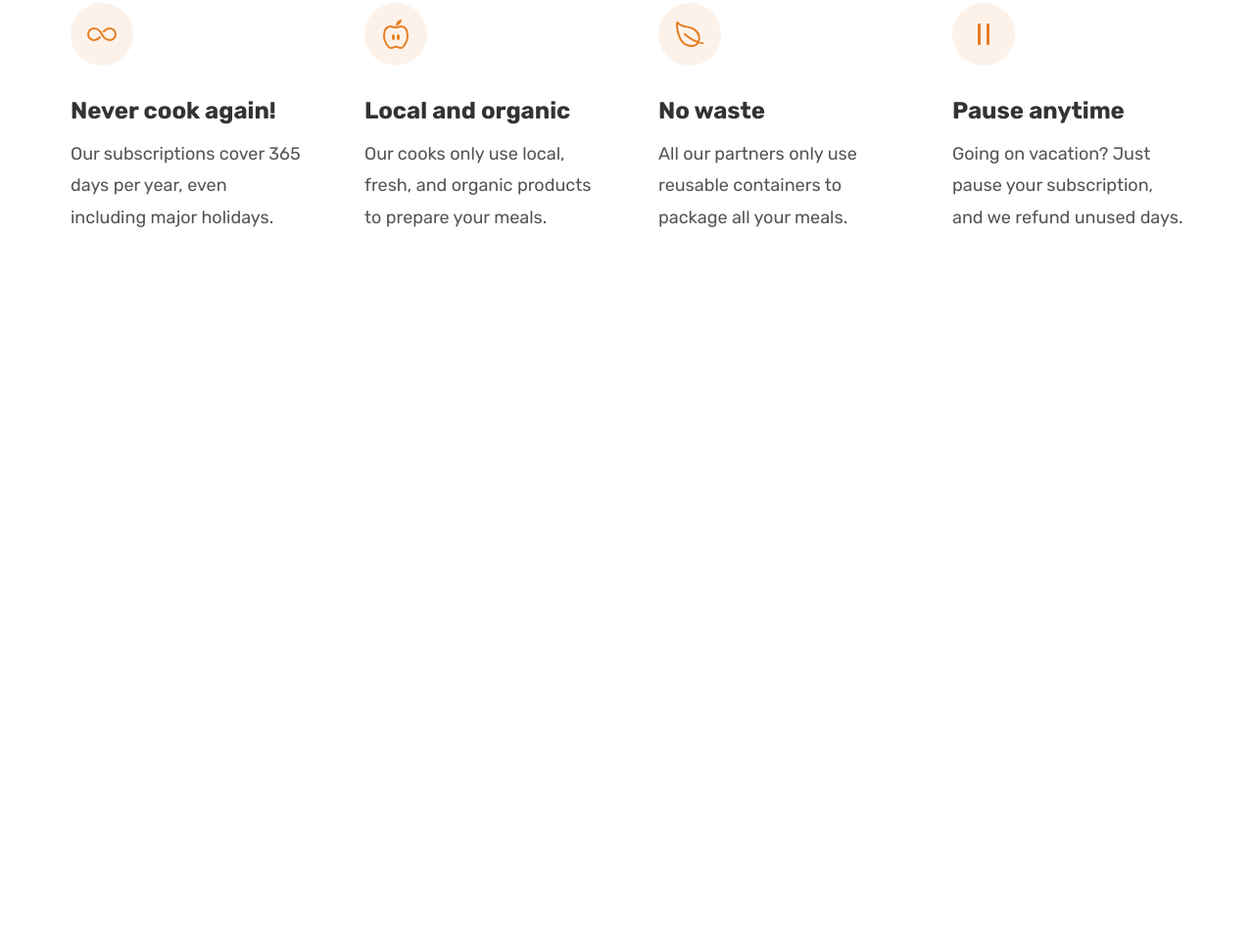
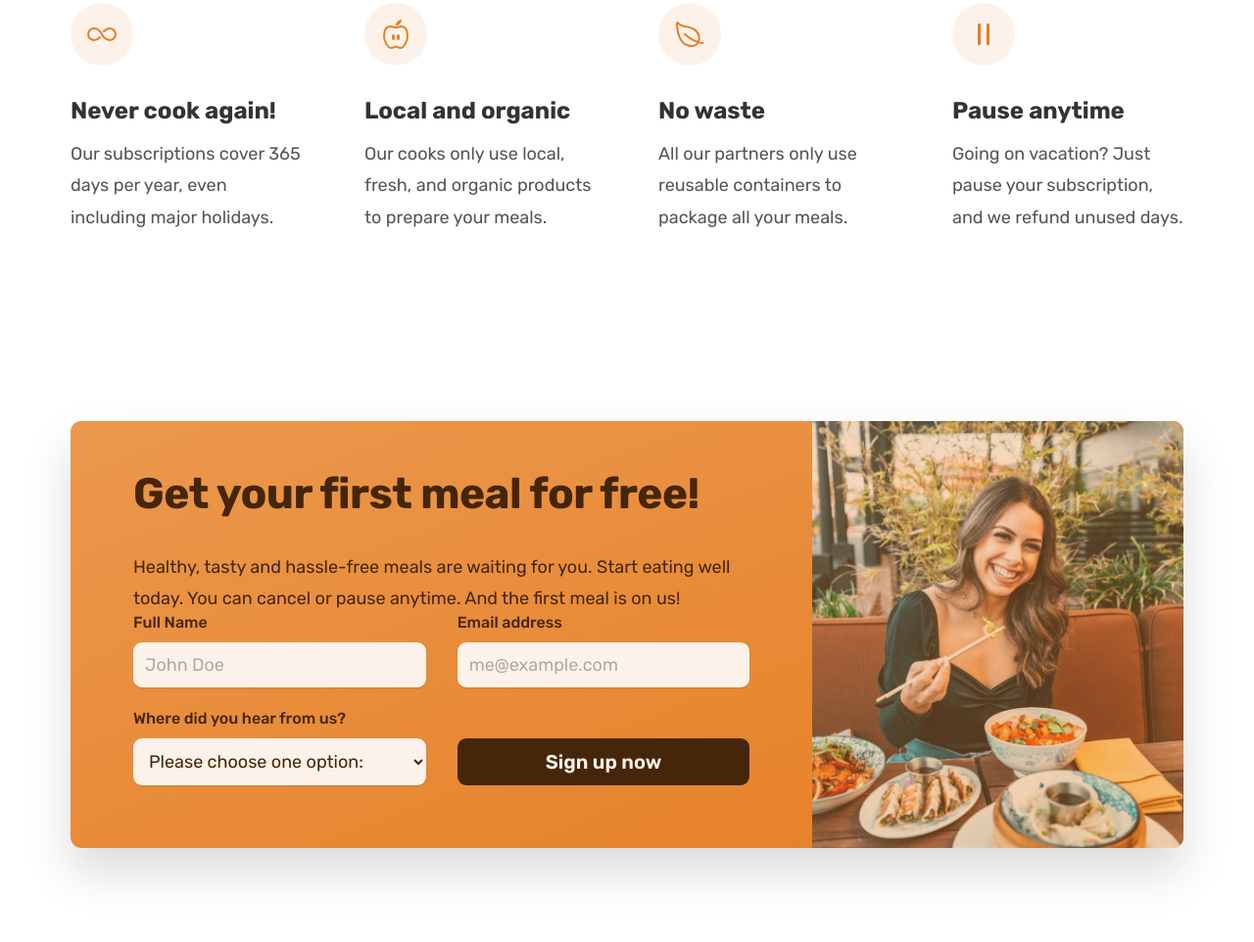
Before and after one commit to snpatel96/Responsive-Food-Website, a website built with Vite: page index.html in a window 1280 px wide. Shown: the part 5654-6616 px from the top of the page at 98% size. Before the commit the page ends 5988 px from the top, so only its background shows below. Built offline with nearby package versions, Linux system fonts and the light colour scheme.

Commit message:
#9 cta - desktop

```diff
--- a/css/general.css
+++ b/css/general.css
@@ -86,6 +86,7 @@ body {
   letter-spacing: 0.75px;
 }
 
+.btn,
 .btn:link,
 .btn:visited {
   display: inline-block;
@@ -94,6 +95,9 @@ body {
   padding: 1.6rem 3.2rem;
   text-decoration: none;
   border-radius: 9px;
+  border: none;
+  cursor: pointer;
+  font-family: inherit;
   transition: all 0.3s;
 }
 
@@ -119,6 +123,18 @@ body {
   background-color: #fef2e9;
 
   box-shadow: inset 0 0 0 3px #fff;
+}
+
+.btn--form {
+  background-color: #45260a;
+  color: #fdf2e9;
+  align-self: end;
+  padding: 1.2rem;
+}
+
+.btn--form:hover {
+  background-color: #fdf2e9;
+  color: #45260a;
 }
 
 .link:link,
@@ -157,6 +173,11 @@ body {
   color: #e67e22;
 }
 
+*:focus {
+  outline: none;
+  box-shadow: 0 0 0 0.8rem rgba(230, 125, 34, 0.5);
+}
+
 /* HELPER CLASSES */
 
 .center-text {
--- a/css/style.css
+++ b/css/style.css
@@ -447,3 +447,82 @@
   font-size: 1.8rem;
   line-height: 1.8;
 }
+
+/*****************/
+/* CTA SECTION */
+
+.section-cta {
+  padding: 9.6rem 0;
+}
+
+.cta {
+  display: grid;
+  grid-template-columns: 2fr 1fr;
+
+  box-shadow: 0 2.4rem 4.8rem rgba(0, 0, 0, 0.15);
+  border-radius: 11px;
+  background-image: linear-gradient(to right bottom, #eb984e, #e67e22);
+  overflow: hidden;
+}
+
+.cta-text-box {
+  padding: 4.8rem 6.4rem 6.4rem 6.4rem;
+  color: #45260a;
+}
+
+.cta .heading-secondary {
+  color: #45260a;
+  margin-bottom: 3.2rem;
+}
+
+.cta-text {
+  font-size: 1.8rem;
+  line-height: 1.8;
+}
+
+.cta-image-box {
+  background-image: linear-gradient(
+      to right bottom,
+      rgba(235, 151, 78, 0.35),
+      rgba(230, 125, 34, 0.35)
+    ),
+    url('../img/eating.jpg');
+  background-size: cover;
+  background-position: center;
+}
+
+.cta-form {
+  display: grid;
+  grid-template-columns: 1fr 1fr;
+  column-gap: 3.2rem;
+  row-gap: 2.4rem;
+}
+
+.cta-form label {
+  display: block;
+  font-size: 1.6rem;
+  font-weight: 500;
+  margin-bottom: 1.2rem;
+}
+
+.cta-form input,
+.cta-form select {
+  width: 100%;
+  padding: 1.2rem;
+  font-size: 1.8rem;
+  font-family: inherit;
+  color: inherit;
+  border: none;
+  background-color: #fdf2e9;
+  border-radius: 9px;
+  box-shadow: 0 1px 2px rgba(0, 0, 0, 0.1);
+}
+
+.cta-form input::placeholder {
+  color: #aaa;
+}
+
+.cta *:focus {
+  outline: none;
+  box-shadow: 0 0 0 0.8rem rgba(253, 242, 233, 0.5);
+}
--- a/index.html
+++ b/index.html
@@ -497,6 +497,61 @@
           </div>
         </div>
       </section>
+
+      <section class="section-cta">
+        <div class="container">
+          <div class="cta">
+            <div class="cta-text-box">
+              <h2 class="heading-secondary">Get your first meal for free!</h2>
+              <p class="cta-text">
+                Healthy, tasty and hassle-free meals are waiting for you. Start
+                eating well today. You can cancel or pause anytime. And the
+                first meal is on us!
+              </p>
+
+              <form class="cta-form" action="#">
+                <div>
+                  <label for="full-name">Full Name</label>
+                  <input
+                    type="text"
+                    id="full-name"
+                    placeholder="John Doe"
+                    required
+                  />
+                </div>
+                <div>
+                  <label for="email">Email address</label>
+                  <input
+                    type="email"
+                    id="email"
+                    placeholder="me@example.com"
+                    required
+                  />
+                </div>
+
+                <div>
+                  <label for="select-where">Where did you hear from us?</label>
+                  <select id="select-where" required>
+                    <option value="">Please choose one option:</option>
+                    <option value="friends">Friends and Family</option>
+                    <option value="youtube">Youtube video</option>
+                    <option value="podcast">Podcast</option>
+                    <option value="ad">Facebook ad</option>
+                    <option value="others">Others</option>
+                  </select>
+                </div>
+
+                <button class="btn btn--form">Sign up now</button>
+              </form>
+            </div>
+            <div
+              class="cta-image-box"
+              role="img"
+              aria-label="Woman enjoying food"
+            ></div>
+          </div>
+        </div>
+      </section>
     </main>
 
     <script
```
